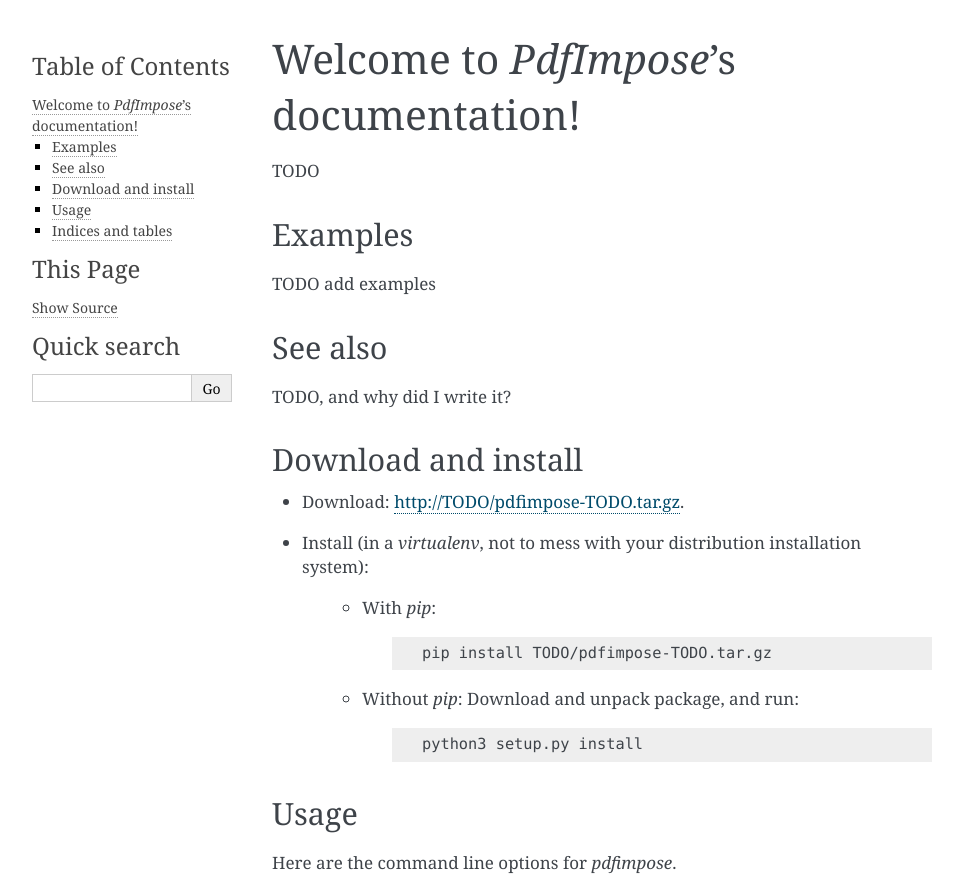
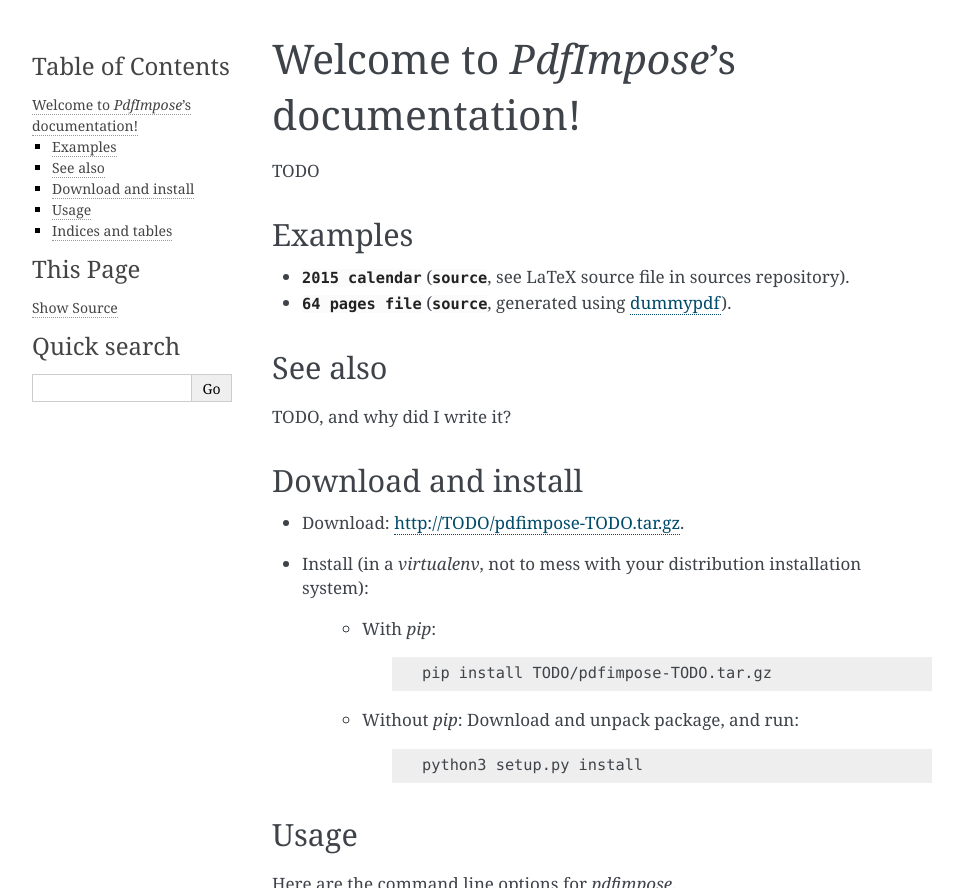
Before and after one commit to favilo/pdfimpose, a Sphinx documentation site: the page built from doc/index.rst, in a window 1280 px wide, cut to the strip 0-888 px from the top of the page. Shown: the whole strip, without its empty margins (148-1111 px from the left). Built offline with Sphinx 7.4.7, drawn with Linux system fonts in a browser that asks for light colours.

Commit message:
Added examples

```diff
--- a/doc/index.rst
+++ b/doc/index.rst
@@ -6,7 +6,8 @@
 Examples
 --------
 
-TODO add examples
+* :download:`2015 calendar <../examples/calendar2015-impose.pdf>` (:download:`source <../examples/calendar2015.pdf>`, see LaTeX source file in sources repository).
+* :download:`64 pages file <../examples/dummy64-impose.pdf>` (:download:`source <../examples/dummy64.pdf>`, generated using `dummypdf <TODO>`_).
 
 See also
 --------
```
Also changed, not shown: 5 other files.
